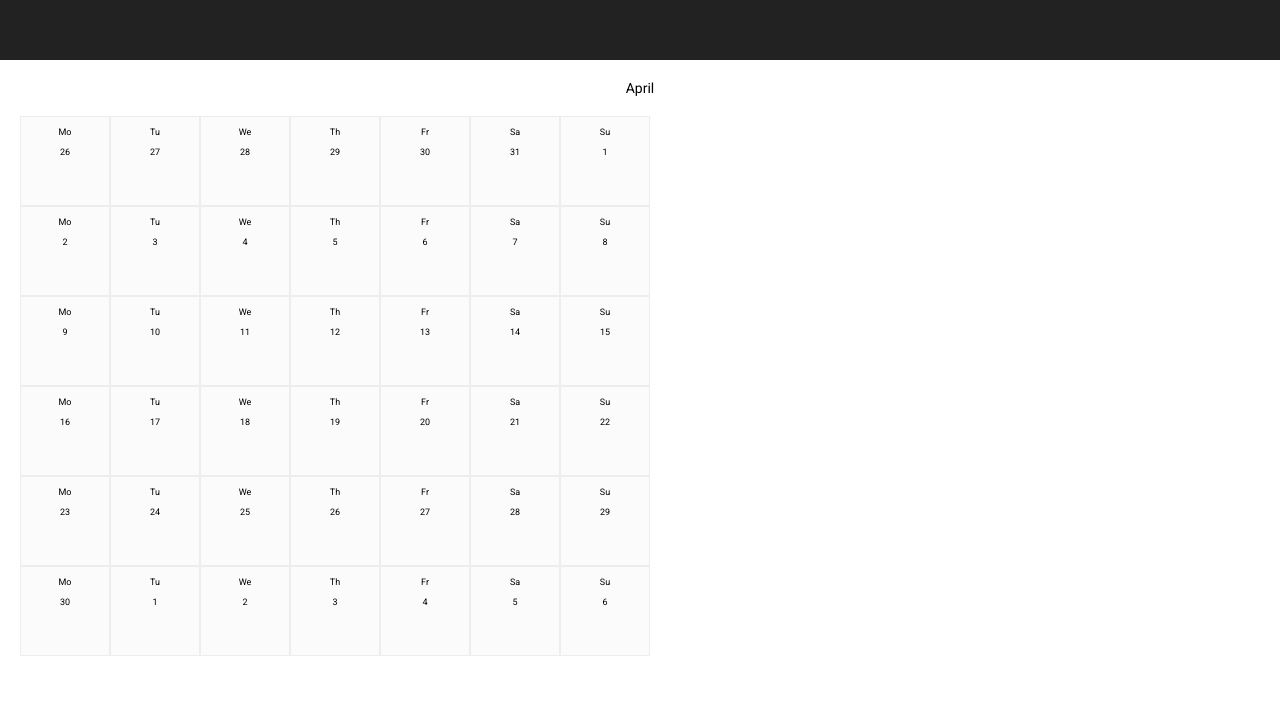
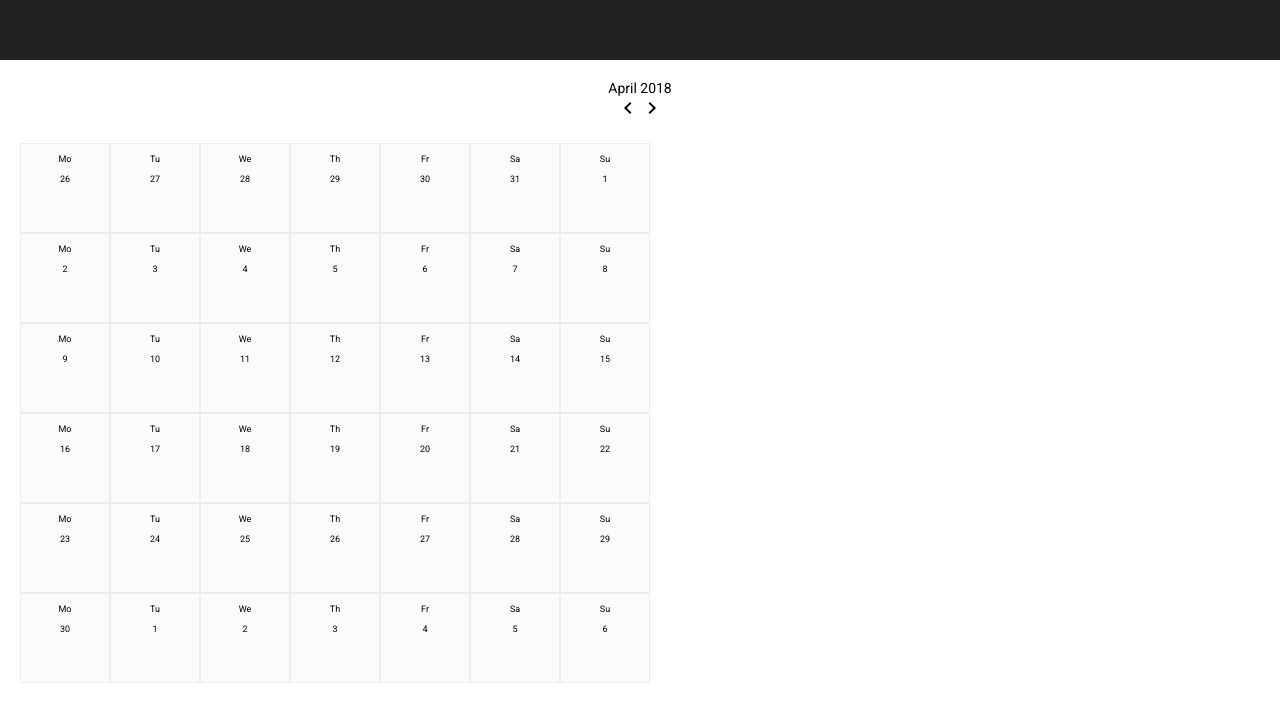
Before and after one commit to laurage/ArtBook, a React (Create React App) app: page / in a window 1280 px wide. Shown: the part 130-833 px from the top of the page. Before the commit the page ends 806 px from the top, so only its background shows below. Built offline with nearby package versions, Linux system fonts and the light colour scheme.

Commit message:
clicking on arrows shows the previous / next month

```diff
--- a/src/components/Calendar/index.jsx
+++ b/src/components/Calendar/index.jsx
@@ -4,15 +4,46 @@ import './style.css'
 
 import { MONTH } from '../../constants'
 
-import { CalendarDay } from '../CalendarDay'
-import { CalendarWeek } from '../CalendarWeek'
 import { CalendarMonth } from '../CalendarMonth'
+import { ChevronLeft, ChevronRight } from '../SvgIcons'
 
 export class Calendar extends React.Component {
+  constructor() {
+    super()
+    this.state = {
+      displayedMoment: moment(),
+    }
+
+    this.handleClickLeft = this.handleClickLeft.bind(this)
+    this.handleClickRight = this.handleClickRight.bind(this)
+  }
+
+  handleClickLeft() {
+    this.setState({
+      displayedMoment: this.state.displayedMoment.subtract(1, 'month'),
+    })
+  }
+
+  handleClickRight() {
+    this.setState({
+      displayedMoment: this.state.displayedMoment.add(1, 'month'),
+    })
+  }
+
   render() {
-    const currentDate = moment()
     return (
-      <CalendarMonth currentDate={currentDate} monthName={MONTH[currentDate.month()]}/>
+      <div>
+        <div className="month-name">
+          {`${MONTH[this.state.displayedMoment.month()]} ${this.state.displayedMoment.year()}`}
+        </div>
+        <span className="chevron" onClick={this.handleClickLeft}>
+          <ChevronLeft/>
+        </span>
+        <span className="chevron" onClick={this.handleClickRight}>
+          <ChevronRight/>
+        </span>
+        <CalendarMonth displayedMoment={this.state.displayedMoment}/>
+      </div>
     )
   }
 }
--- a/src/components/Calendar/style.css
+++ b/src/components/Calendar/style.css
@@ -0,0 +1,7 @@
+.chevron {
+  cursor: pointer;
+}
+
+.chevron:hover {
+  color: #EDEDED;
+}
--- a/src/components/CalendarMonth/index.jsx
+++ b/src/components/CalendarMonth/index.jsx
@@ -6,24 +6,17 @@ import { CalendarWeek } from '../CalendarWeek'
 export class CalendarMonth extends React.Component {
 
   render() {
-    const { monthName, currentDate } = this.props
+    const { displayedMoment } = this.props
 
     let matrix = []
-    let startOfTheWeekNumber
 
-    createWeeksMatrix(currentDate).map((week) => {
-      console.log('day', week[0].date())
+    createWeeksMatrix(displayedMoment).map((week) => {
       matrix.push(<CalendarWeek key={week} week={week}/>)
     })
 
     return(
-      <div>
-        <div className="month-name">
-          {monthName}
-        </div>
-        <div className="calendar">
-          {matrix}
-        </div>
+      <div className="calendar">
+        {matrix}
       </div>
     )
   }
--- /dev/null
+++ b/src/components/SvgIcons/index.jsx
@@ -0,0 +1,15 @@
+import React from 'react'
+
+export const ChevronLeft = () => (
+  <svg fill="#000000" height="24" viewBox="0 0 24 24" width="24" xmlns="http://www.w3.org/2000/svg">
+      <path d="M15.41 7.41L14 6l-6 6 6 6 1.41-1.41L10.83 12z"/>
+      <path d="M0 0h24v24H0z" fill="none"/>
+  </svg>
+)
+
+export const ChevronRight = () => (
+  <svg fill="#000000" height="24" viewBox="0 0 24 24" width="24" xmlns="http://www.w3.org/2000/svg">
+      <path d="M10 6L8.59 7.41 13.17 12l-4.58 4.59L10 18l6-6z"/>
+      <path d="M0 0h24v24H0z" fill="none"/>
+  </svg>
+)
--- a/src/helpers/createWeeksMatrix.js
+++ b/src/helpers/createWeeksMatrix.js
@@ -1,8 +1,8 @@
 import moment from 'moment'
 
-export const createWeeksMatrix = (currentDate) => {
-  const startOfMonth = moment(currentDate).startOf('month')
-  const endOfMonth = moment(currentDate).endOf('month')
+export const createWeeksMatrix = (displayedMoment) => {
+  const startOfMonth = moment(displayedMoment).startOf('month')
+  const endOfMonth = moment(displayedMoment).endOf('month')
   const numberOfDaysFromPreviousMonthOnPanel = (startOfMonth.day() === 0) ? 6 : startOfMonth.day() - 1
 
   const startOfCurrentPanel = startOfMonth.clone().subtract(numberOfDaysFromPreviousMonthOnPanel, 'day')
@@ -11,17 +11,17 @@ export const createWeeksMatrix = (currentDate) => {
   const currentDayToBeDrawn = startOfCurrentPanel.clone();
 
   let numberOfDaysNextMonthOnPanel
-  console.log('firstdays', numberOfDaysFromPreviousMonthOnPanel + endOfMonth.date())
-  if (numberOfDaysFromPreviousMonthOnPanel + endOfMonth.date() > 35) {
-    numberOfDaysNextMonthOnPanel = 42 - 35
+
+  const numberOfDaysPreviousAndCurrentMonthOnPanel = numberOfDaysFromPreviousMonthOnPanel + endOfMonth.date()
+  if (numberOfDaysPreviousAndCurrentMonthOnPanel === 35) {
+    numberOfDaysNextMonthOnPanel = 0
+  } else if (numberOfDaysPreviousAndCurrentMonthOnPanel > 35) {
+    numberOfDaysNextMonthOnPanel = 42 - numberOfDaysPreviousAndCurrentMonthOnPanel
+  } else {
+    numberOfDaysNextMonthOnPanel = 35 - numberOfDaysPreviousAndCurrentMonthOnPanel
   }
 
-  const totalDaysOnPanel = numberOfDaysFromPreviousMonthOnPanel + endOfMonth.date() + numberOfDaysNextMonthOnPanel -1
-  console.log(totalDaysOnPanel)
-  // let numberOfLinesOnPanel = 4
-  // if (numberOfDaysFromPreviousMonthOnPanel + endOfMonth.date() > 35) {
-  //   numberOfLinesOnPanel = true
-  // }
+  const totalDaysOnPanel = numberOfDaysFromPreviousMonthOnPanel + endOfMonth.date() + numberOfDaysNextMonthOnPanel
 
   for (let i = 0; i < totalDaysOnPanel; i += 1) {
     // at 0, 7, 14, 21, 28 we create a new array that we push in our matrix of arrays, weeksOnPanel
@@ -37,6 +37,5 @@ export const createWeeksMatrix = (currentDate) => {
 
     currentDayToBeDrawn.add(1, 'day');
   }
-  console.log(weeksOnPanel)
 return weeksOnPanel
 }
```
